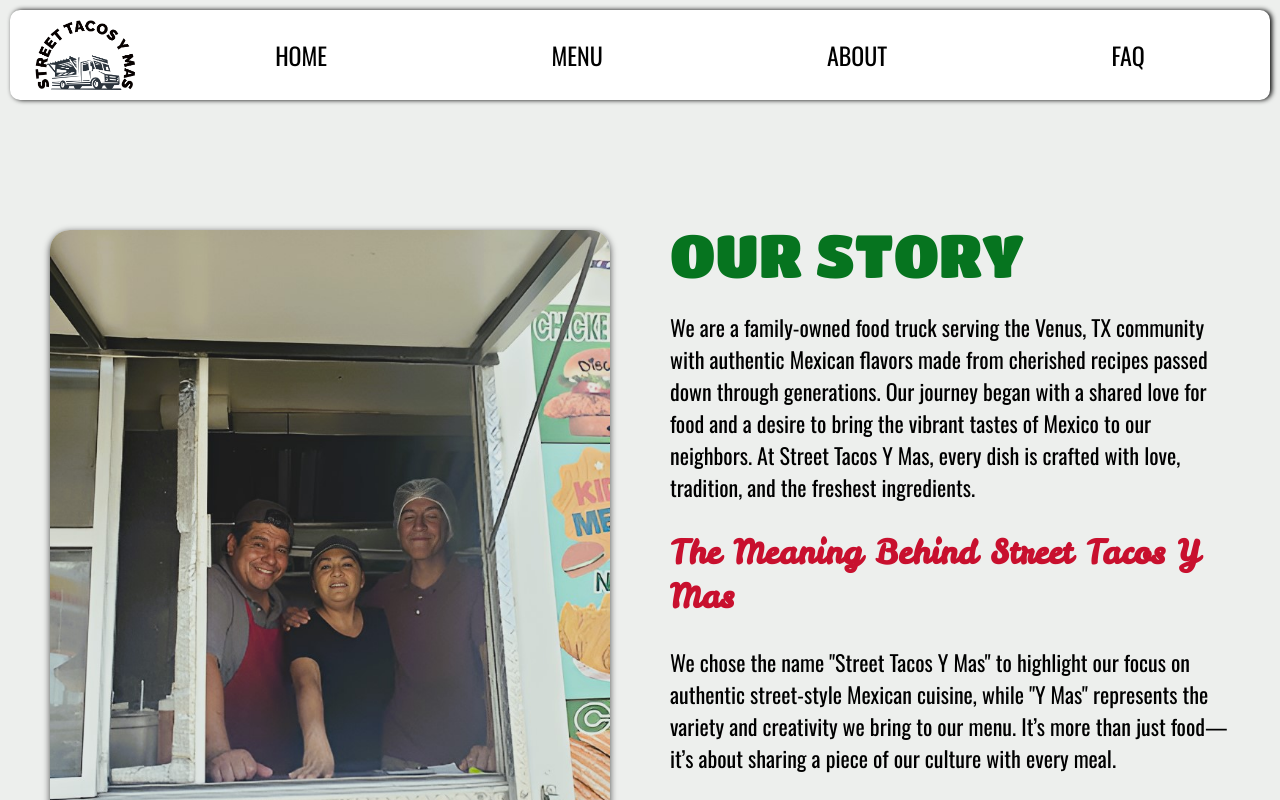
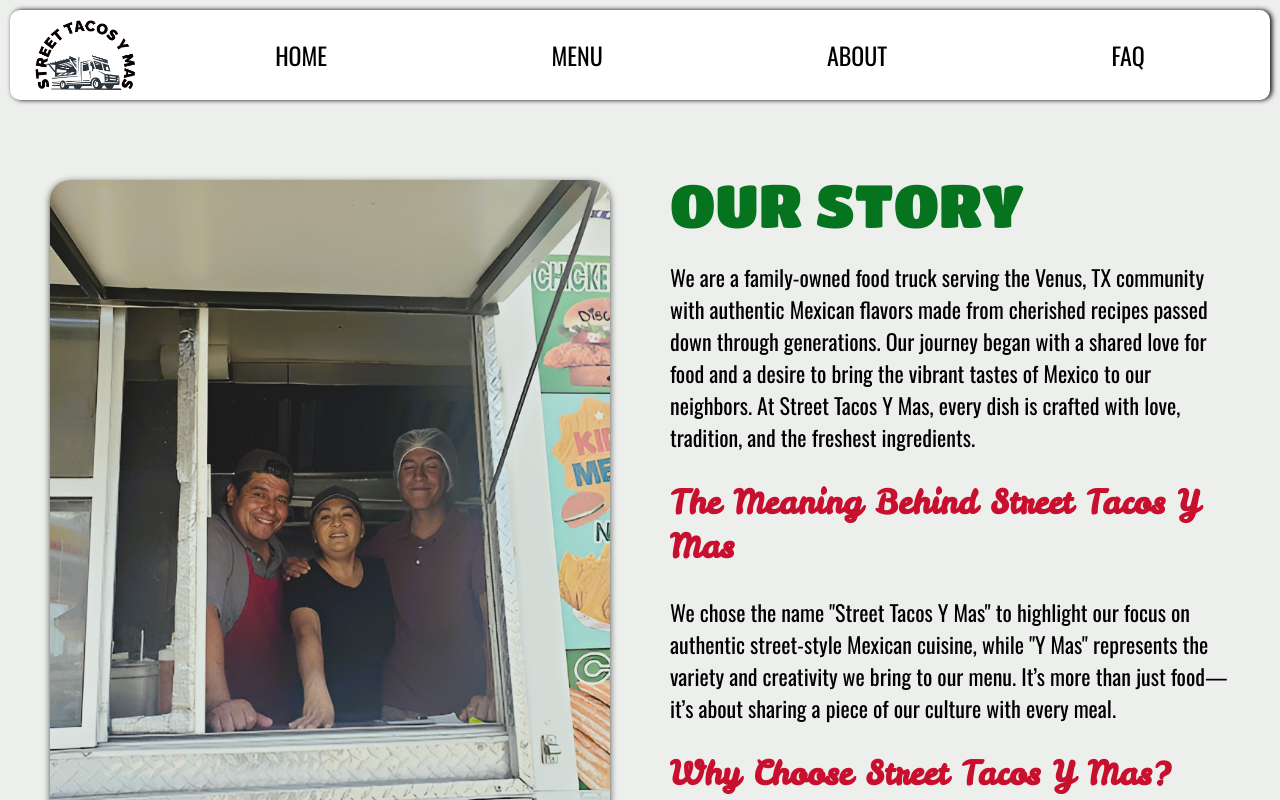
Before and after one commit to GilbertoRod/restaurant, a React (Vite) app: page /about in a window 1280 px wide. Shown: the top 800 px of the page. Built offline with nearby package versions, Linux system fonts and the light colour scheme.

Commit message:
margin fix

```diff
--- a/src/AboutUs/AboutUs.css
+++ b/src/AboutUs/AboutUs.css
@@ -1,5 +1,5 @@
 .about-us-container{
-  margin-top: 150px;
+  margin: 100px 0px;
   display: flex;
   flex-direction: column;
   align-items: center;
```
